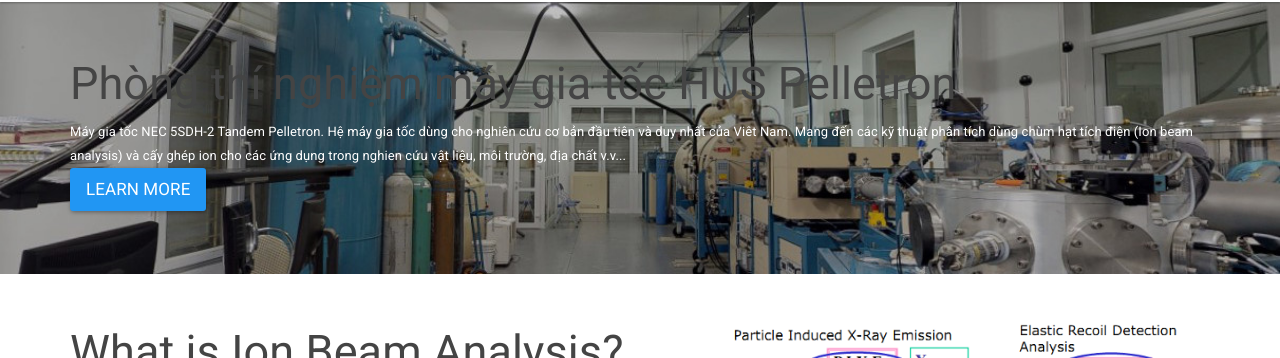
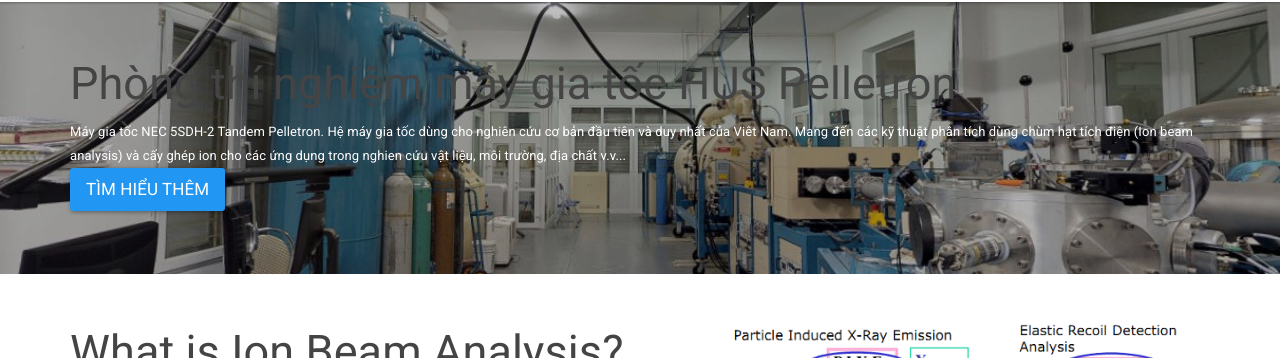
Before and after one commit to huspelletron/vi, a Jekyll site: the page built from index.html, in a window 1280 px wide and 900 px high. Shown: the part 62-420 px from the top of the window. Built offline with Jekyll 4.4.1, drawn with Linux system fonts in a browser that asks for light colours.

Commit message:
nec pelletron

```diff
--- a/index.html
+++ b/index.html
@@ -6,7 +6,7 @@ layout: default
     <div class="container">
         <h2>Phòng thí nghiệm máy gia tốc HUS Pelletron</h2>
         Máy gia tốc NEC 5SDH-2 Tandem Pelletron. Hệ máy gia tốc dùng cho nghiên cứu cơ bản đầu tiên và duy nhất của Viêt Nam. Mang đến các kỹ thuật phân tích dùng chùm hạt tích điện (Ion beam analysis) và cấy ghép ion cho các ứng dụng trong nghien cứu vật liệu, môi trường, địa chất v.v...
-        <p><a class="btn btn-primary btn-lg" href="{{ "/docs/home/" | relative_url }}" role="button">Learn more</a></p>
+        <p><a class="btn btn-primary btn-lg" href="{{ "/docs/home/" | relative_url }}" role="button">Tìm hiểu thêm</a></p>
     </div>
 </div>
 <div class="container">
```
